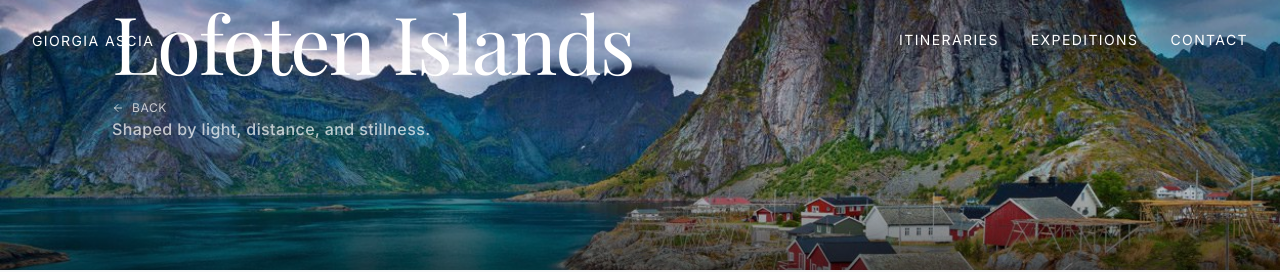
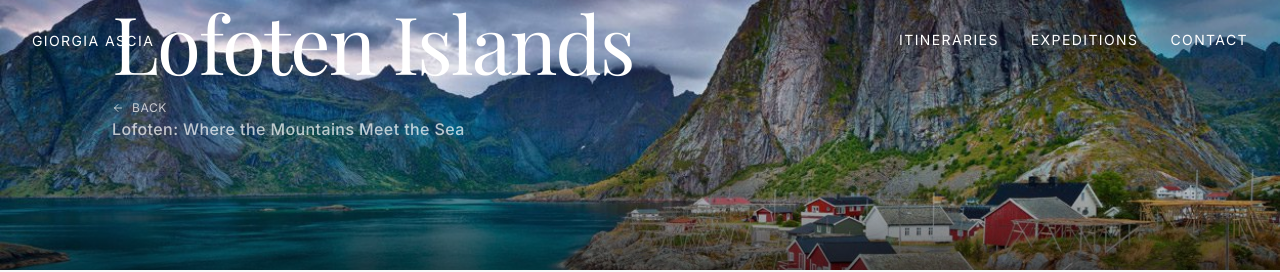
Before and after one commit to gioascia93/portfolio, a Next.js app: page /itineraries/lofoten-arctic-summer in a window 1280 px wide. Shown: the top 272 px of the page. Built offline with nearby package versions, Linux system fonts and the light colour scheme; a web font is replaced by a local one.

Commit message:
feat: update Lofoten Islands hero tagline and overview text

```diff
--- a/app/itineraries/[slug]/page.tsx
+++ b/app/itineraries/[slug]/page.tsx
@@ -23,7 +23,7 @@ const itineraryData: Record<string, {
     title: "Lofoten Islands",
     subtitle: "Arctic Summer Journey",
     heroImage: "/images/lofoten_hero.jpg",
-    heroTagline: "Shaped by light, distance, and stillness.",
+    heroTagline: "Lofoten: Where the Mountains Meet the Sea",
     overview: "The Lofoten Islands are a geological anomaly—a dramatic spine of ancient granite peaks rising directly from the turquoise waters of the Norwegian Sea. This journey is a study in the region's coastal identity, where traditional fishing heritage has been reimagined through the lens of contemporary design and culinary activism. From the active harbor of Ballstad to the raw, wild tip of the archipelago in Sørvågen, I focus on the interplay between the sea and the summits, celebrating the profound, 24-hour light of the Arctic summer.",
     guestProfile: "This itinerary is crafted for the **Active Aestheticist**—travellers who want to engage physically with the landscape but return to a space of high-design and culinary excellence. It is perfect for couples or small groups who value the context of a private guide, local provenance (from 'women-powered' seaweed to artisanal cheese), and the luxury of exploring the archipelago’s most iconic corners away from the midday crowds.",
     whenToVisit: "**June through August** is the season of the **Midnight Sun**. The 24-hour light transforms the islands into a playground where time becomes irrelevant. This is the optimal window for mountain biking, kayaking the crystal-clear fjords, and seeing the 'Stockfish' heritage in its peak summer rhythm.",
```
